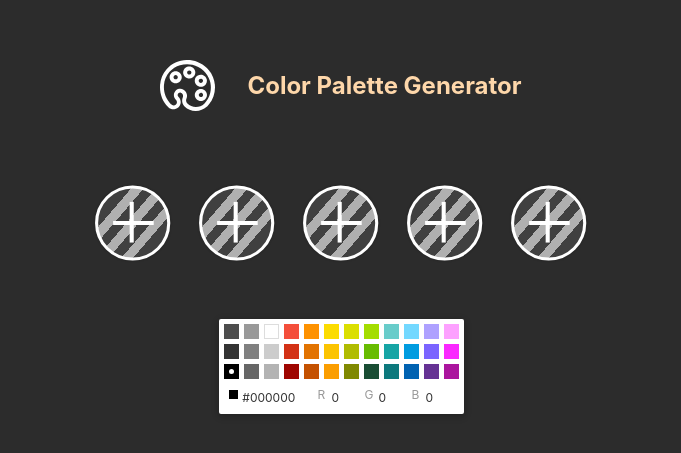
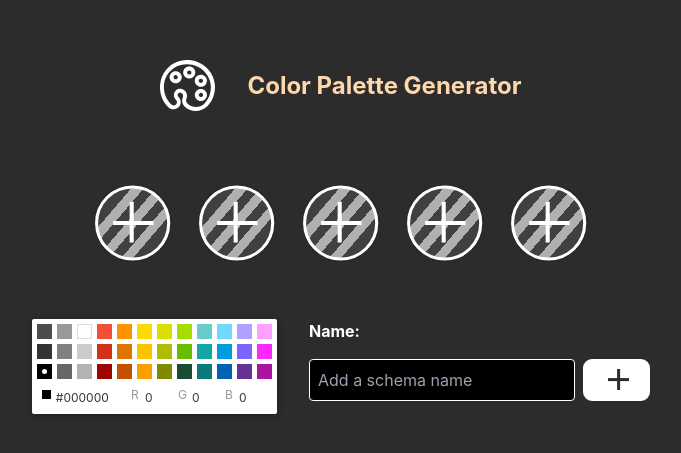
Before and after one commit to francofelicioni/colorPicker, a React (Create React App) app: page / in a window 1280 px wide. Shown: the part 171-624 px from the top of the page, without its empty margins (299-980 px from the left). Built offline with nearby package versions, Linux system fonts and the light colour scheme.

Commit message:
fix: update NameInput component

```diff
--- a/src/App.js
+++ b/src/App.js
@@ -3,6 +3,7 @@ import { useState } from 'react';
 import Header from './components/Header';
 import SelectorContainer from './components/SelectorContainer';
 import Picker from './components/Picker';
+import NameInput from './components/NameInput';
 
 function App() {
 
@@ -14,7 +15,10 @@ function App() {
     <div className="flex flex-col justify-center items-center gap-y-8 bg-[#2C2C2C] h-screen w-screen p-4">
       <Header />
       <SelectorContainer colorSelected={colorSelected} colors={colors} setColors={setColors} activeIndex={activeIndex} setActiveIndex={setActiveIndex}/>
-      <Picker colorSelected={colorSelected} setColorSelected={setColorSelected} colors={colors} setColors={setColors} index={activeIndex}/>
+      <div className='flex align-center justify-between gap-x-8'>
+        <Picker colorSelected={colorSelected} setColorSelected={setColorSelected} colors={colors} setColors={setColors} index={activeIndex}/>
+        <NameInput colors={colors} setColors={setColors} setActiveIndex={setActiveIndex}/>
+      </div>
     </div>
   );
 }
--- a/src/components/NameInput.jsx
+++ b/src/components/NameInput.jsx
@@ -1,8 +1,40 @@
-import React from 'react'
+import React, { useEffect, useState } from 'react'
 
-const NameInput = () => {
+const NameInput = ({colors, setColors, setActiveIndex}) => {
+
+  const [name, setName] = useState('')
+
+  const handleClick = () => {
+    if (name === '') {
+      console.log('Please enter a name')
+      return
+    }
+
+    if (colors.some(color => color === '')) {
+      console.log('Please pick a color for each palette')
+      return
+    }
+
+    localStorage.setItem('savedSchema', JSON.stringify(colors));
+    setColors(Array(5).fill(''))
+    setActiveIndex(null)
+    setName('')
+  }
+
   return (
-    <div>NameInput</div>
+    <div className='space-y-4'>
+      <p className='text-white font-bold'>Name:</p>
+      <div className='flex gap-x-2'>
+        <input type="text" className='bg-black text-white border border-white rounded px-2 py-1' placeholder='Add a schema name' value={name} onChange={(e) => setName(e.target.value)} />
+        <div className='cursor-pointer' onClick={handleClick}>
+          <svg width="67" height="42" viewBox="0 0 67 42" fill="none" xmlns="http://www.w3.org/2000/svg">
+            <rect x="2" y="2" width="63" height="38" rx="7" fill="white" stroke="white" stroke-width="4" />
+            <line x1="35.6" y1="10" x2="35.6" y2="31" stroke="#2C2C2C" stroke-width="3" />
+            <line x1="46" y1="20.6" x2="25" y2="20.6" stroke="#2C2C2C" stroke-width="3" />
+          </svg>
+        </div>
+      </div>
+    </div>
   )
 }
 
```
